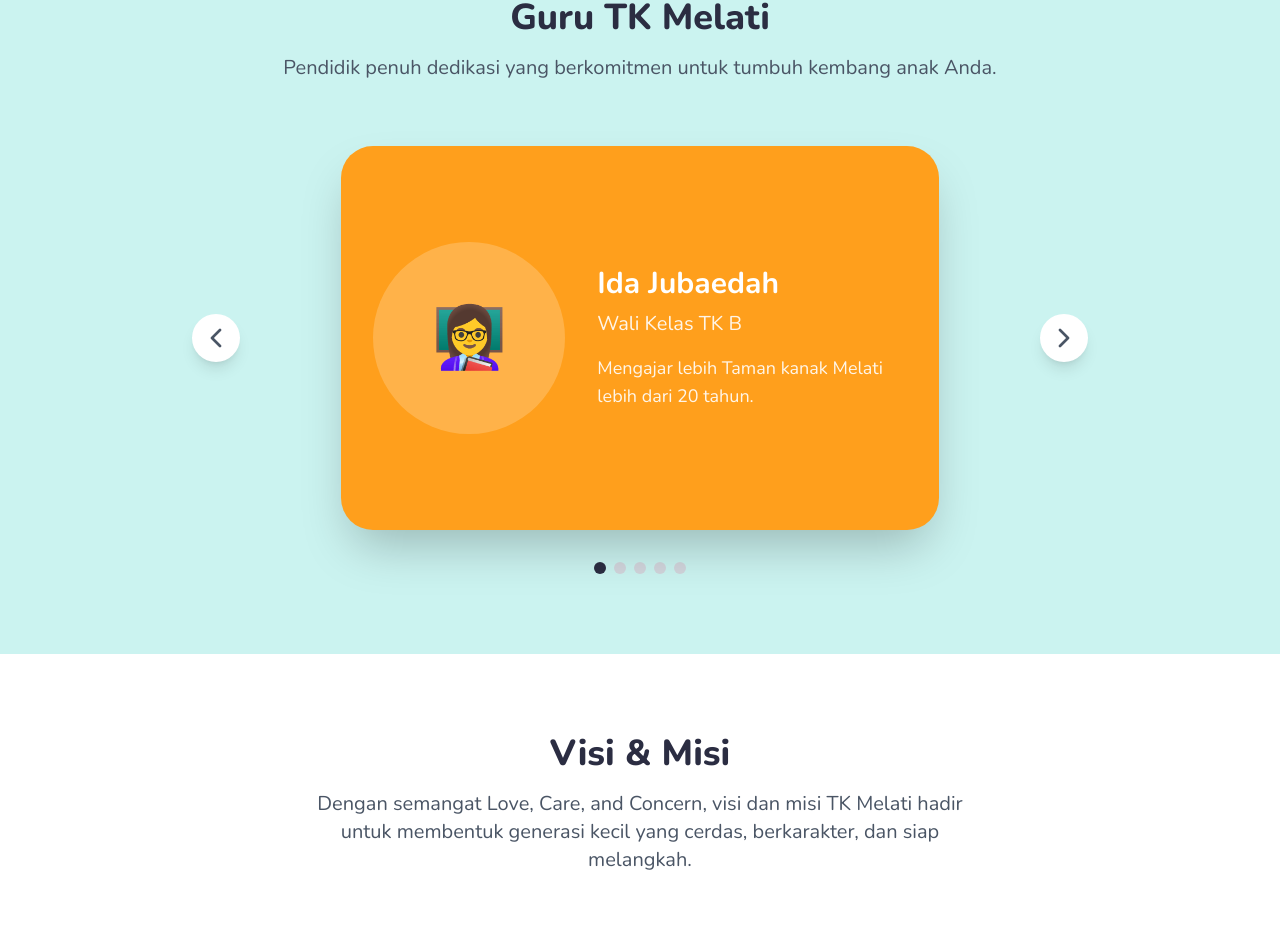
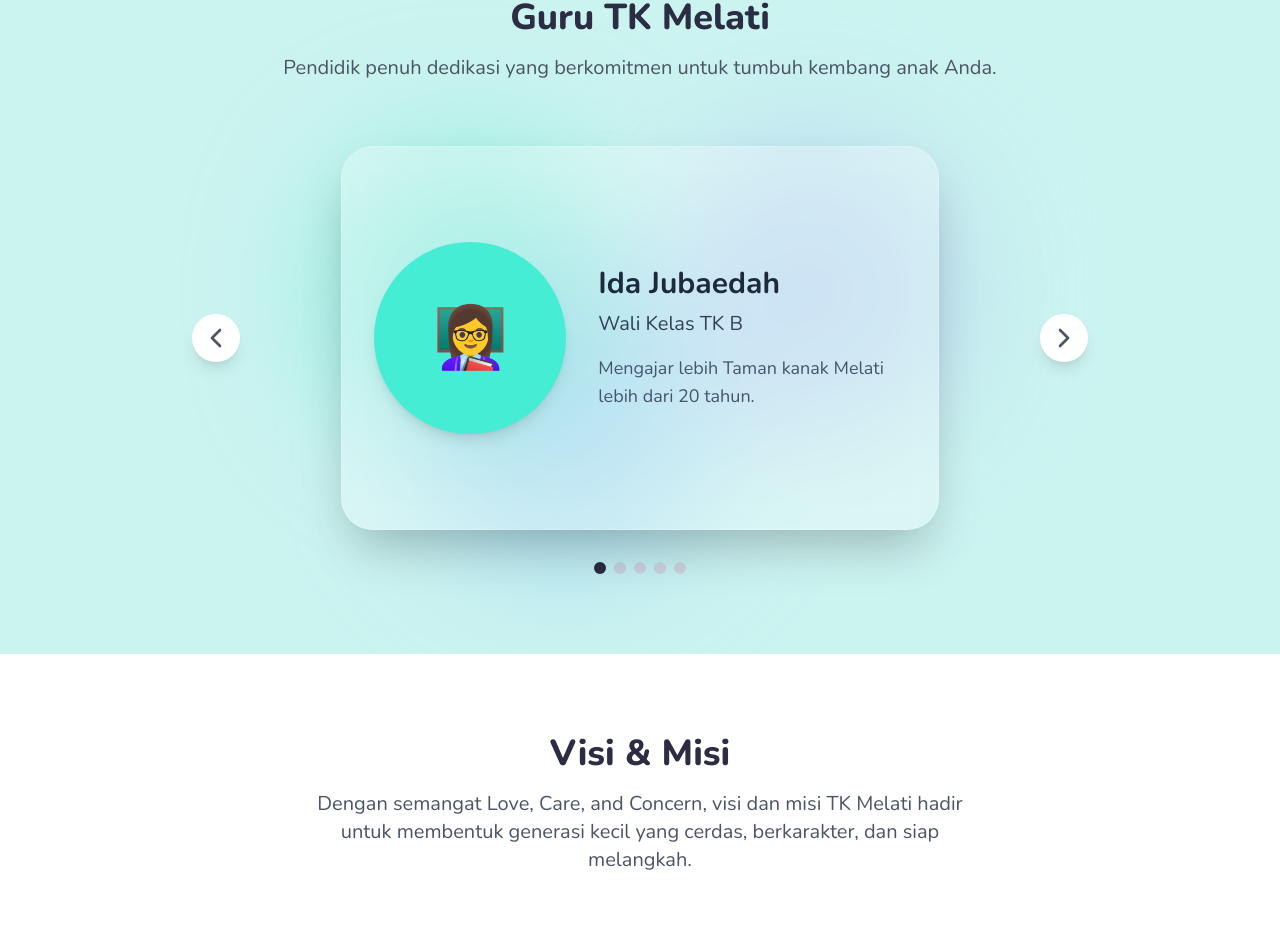
Before and after one commit to edooktarifa/tk_melati, a React (Vite) app: page / in a window 1280 px wide. Shown: the part 1188-2124 px from the top of the page. Built offline with nearby package versions, Linux system fonts and the light colour scheme.

Commit message:
fixing background guru

```diff
--- a/src/components/TeacherProfiles.jsx
+++ b/src/components/TeacherProfiles.jsx
@@ -8,35 +8,35 @@ const teachers = [
         name: "Ida Jubaedah ",
         role: "Wali Kelas TK B",
         bio: "Mengajar lebih Taman kanak Melati lebih dari 20 tahun.",
-        color: "bg-primary"
+        color: "bg-teal-300"
     },
     {
         id: 2,
         name: "Neneng Sudarsih",
         role: "Wali Kelas TK A",
         bio: "Mengajar di taman kanak Melati selama 2 tahun",
-        color: "bg-secondary"
+        color: "bg-rose-300"
     },
     {
         id: 3,
         name: "Maryati",
         role: "Wali Kelas KB",
         bio: "Mengajar di taman kanak melati kurang lebih 8 tahun",
-        color: "bg-accent"
+        color: "bg-indigo-300"
     },
     {
         id: 4,
         name: "Dian Nurhayati Anwar",
         role: "Guru Bahasa Inggris",
         bio: "Mengajar di taman kanak melati lebih dari 15 tahun",
-        color: "bg-secondary"
+        color: "bg-emerald-300"
     },
     {
         id: 5,
         name: "Afrian Wibisono",
         role: "Guru Seni",
         bio: "Mengajar di taman kanak melati lebih dari 5 tahun.",
-        color: "bg-accent"
+        color: "bg-violet-300"
     }
 ];
 
@@ -72,6 +72,11 @@ const TeacherProfiles = () => {
                         </button>
 
                         <div className="w-full md:w-2/3 h-96 relative flex items-center justify-center">
+                            {/* Decorative Background Blobs */}
+                            <div className="absolute top-0 -left-4 w-72 h-72 bg-teal-200 rounded-full mix-blend-multiply filter blur-3xl opacity-70 animate-blob"></div>
+                            <div className="absolute top-0 -right-4 w-72 h-72 bg-violet-200 rounded-full mix-blend-multiply filter blur-3xl opacity-70 animate-blob animation-delay-2000"></div>
+                            <div className="absolute -bottom-8 left-20 w-72 h-72 bg-blue-200 rounded-full mix-blend-multiply filter blur-3xl opacity-70 animate-blob animation-delay-4000"></div>
+
                             <AnimatePresence mode='wait'>
                                 <motion.div
                                     key={currentIndex}
@@ -79,15 +84,15 @@ const TeacherProfiles = () => {
                                     animate={{ opacity: 1, x: 0 }}
                                     exit={{ opacity: 0, x: -100 }}
                                     transition={{ duration: 0.5 }}
-                                    className={`w-full h-full ${teachers[currentIndex].color} rounded-3xl p-8 flex flex-col md:flex-row items-center justify-center shadow-2xl text-white`}
+                                    className="relative w-full h-full bg-white/30 dark:bg-slate-800/30 backdrop-blur-md border border-white/20 rounded-3xl p-8 flex flex-col md:flex-row items-center justify-center shadow-2xl"
                                 >
-                                    <div className="w-32 h-32 md:w-48 md:h-48 bg-white/20 rounded-full flex items-center justify-center mb-6 md:mb-0 md:mr-8 shrink-0">
+                                    <div className={`w-32 h-32 md:w-48 md:h-48 ${teachers[currentIndex].color} rounded-full flex items-center justify-center mb-6 md:mb-0 md:mr-8 shrink-0 shadow-lg`}>
                                         <span className="text-6xl">👩‍🏫</span>
                                     </div>
-                                    <div className="text-center md:text-left">
-                                        <h3 className="text-3xl font-bold mb-2">{teachers[currentIndex].name}</h3>
-                                        <p className="text-xl font-medium mb-4 opacity-90">{teachers[currentIndex].role}</p>
-                                        <p className="text-lg opacity-90">{teachers[currentIndex].bio}</p>
+                                    <div className="text-center md:text-left z-10">
+                                        <h3 className="text-3xl font-bold mb-2 text-slate-800 dark:text-white">{teachers[currentIndex].name}</h3>
+                                        <p className="text-xl font-medium mb-4 text-slate-700 dark:text-slate-200">{teachers[currentIndex].role}</p>
+                                        <p className="text-lg text-slate-600 dark:text-slate-300">{teachers[currentIndex].bio}</p>
                                     </div>
                                 </motion.div>
                             </AnimatePresence>
--- a/tailwind.config.js
+++ b/tailwind.config.js
@@ -18,7 +18,26 @@ export default {
                 xl: 'var(--radius-xl)',
                 '2xl': 'var(--radius-2xl)',
                 '3xl': 'var(--radius-3xl)',
-            }
+            },
+            keyframes: {
+                blob: {
+                    "0%": {
+                        transform: "translate(0px, 0px) scale(1)",
+                    },
+                    "33%": {
+                        transform: "translate(30px, -50px) scale(1.1)",
+                    },
+                    "66%": {
+                        transform: "translate(-20px, 20px) scale(0.9)",
+                    },
+                    "100%": {
+                        transform: "translate(0px, 0px) scale(1)",
+                    },
+                },
+            },
+            animation: {
+                blob: "blob 7s infinite",
+            },
         },
     },
     plugins: [],
```
